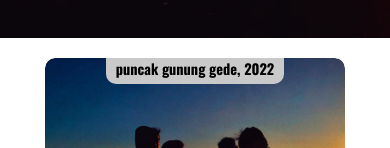
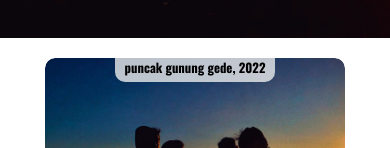
Before and after one commit to zubeirarhesta/cohico, a Next.js app: page / in a window 390 px wide. In both pictures the pointer is over the element "puncak gunung gede, 2022". Shown: the part 553-701 px from the top of the page. Built offline with nearby package versions, Linux system fonts and the light colour scheme.

Commit message:
fixed things in fav photos section

```diff
--- a/components/home-page/favorite-photos.module.css
+++ b/components/home-page/favorite-photos.module.css
@@ -189,7 +189,9 @@
     background: rgba(110, 185, 45, 0.7);
     padding: 0px 10px 5px 10px;
     border-bottom-left-radius: 10px;
+    border-bottom-right-radius: 0px;
     border-top-right-radius: 10px;
+    border-top-left-radius: 0px;
     top: 0;
     margin-left: 0;
     text-align: center;
@@ -323,9 +325,10 @@
     position: absolute;
     background: rgba(150, 150, 150, 0.7);
     padding: 0px 10px 5px 10px;
+    border-top-left-radius: 0px;
+    border-top-right-radius: 0px;
     border-bottom-left-radius: 10px;
     border-bottom-right-radius: 10px;
-    border-top-left-radius: 0px;
     top: 0;
     margin-left: 0;
     text-align: center;
@@ -337,6 +340,7 @@
     background: rgba(150, 150, 150, 0.7);
     padding: 0px 10px 5px 10px;
     border-top-left-radius: 0px;
+    border-top-right-radius: 0px;
     border-bottom-left-radius: 10px;
     border-bottom-right-radius: 10px;
     top: 0;
@@ -376,14 +380,13 @@
 
   .aktivitas_skewed_grid:hover > #title_skewed_right h3,
   .aktivitas_skewed_grid:hover > #title_skewed_left h3 {
-    font-size: 0.9rem;
     color: rgb(0, 0, 0);
   }
 
   .aktivitas_skewed_grid:hover > #title_skewed_right {
     border-bottom-left-radius: 10px;
     border-bottom-right-radius: 10px;
-    background: rgb(201, 201, 201);
+    background: rgba(235, 235, 235, 0.8);
     transition: all ease-in-out 0.3s;
   }
 
@@ -391,7 +394,7 @@
     border-bottom-left-radius: 10px;
     border-bottom-right-radius: 10px;
     margin-left: 5px;
-    background: rgb(201, 201, 201);
+    background: rgba(235, 235, 235, 0.8);
     transition: all ease-in-out 0.3s;
   }
 
```
